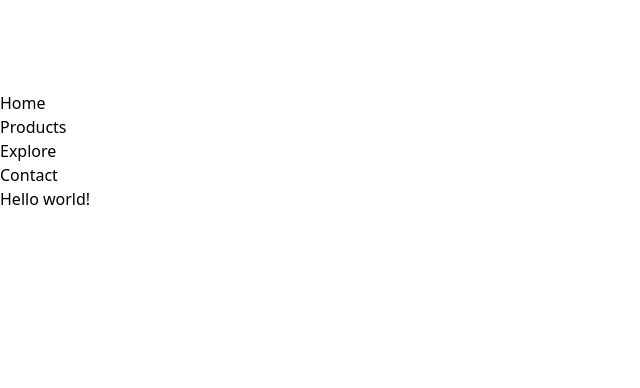
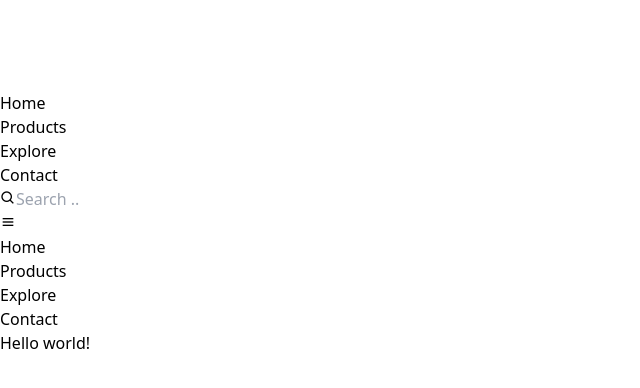
Before and after one commit to tivereidoro/navbar-practice, a React (Vite) app: page / in a window 1280 px wide. Shown: the top 388 px of the page, without its empty margins (0-640 px from the left). Built offline with nearby package versions, Linux system fonts and the light colour scheme.

Commit message:
Bugs bugs buggy

```diff
--- a/src/App.jsx
+++ b/src/App.jsx
@@ -1,12 +1,15 @@
+import { useState } from "react";
 import logo from "./assets/logo.png";
 
 export default function App() {
 
+  const [isMenuOpen, setIsMenuOpen] = useState(false)
+
   return (
-    <div className="w-full h-full absolute bg-gradient-to-r from-blue-400 to-emerald-400 app_container">
-      <header className="flex justify-between items-center text-black py-6 px-8 md:px-32 bg-white drop-shadow-md">
+    <div className="w-full h-full absolute bg-gradient-to-r from-blue-400 to-emerald-400">
+      <header className="flex justify-between items-center text-black py-6 px-8 md:px-32 bg-gray-400 drop-shadow-md">
         <a href="#">
-          <img src={logo} alt="header-logo" srcset="" className="w-52 hover:scale-105 transition-all" />
+          <img src={logo} alt="header-logo" className="w-52 hover:scale-100 transition-all" />
         </a>
 
         <ul className="hidden xl:flex items-center gap-12 font-semibold text-base">
@@ -16,8 +19,20 @@ export default function App() {
           <li className="p-3 hover:bg-sky-400 hover:text-white rounded-md transition-all cursor-pointer">Contact</li>
         </ul>
 
-        <div className="relative hidden md:flex items-center justify-center gap-3">
+        <div className="relative invisible md:flex items-center justify-center gap-3">
+          <i className="bx bx-search absolute left-3 text-2xl text-gray-500"></i>
+          <input type="text" className="py-2 pl-10 rounded-xl border-2 border-blue-300 focus:bg-slate-100 focus:outline-sky-500" placeholder="Search .." />
+        </div>
 
+        <i className="bx bx-menu xl:hidden block text-5xl cursor-pointer" onClick={() => setIsMenuOpen(!isMenuOpen)}></i>
+
+        <div className={`absolute xl:hidden top-24 left-0 w-full bg-white flex flex-col items-center gap-6 font-semibold text-lg transform transition-transform ${isMenuOpen ? "opacity-100" : "opacity-0"}`} style={{ transition: "transform 0.3s ease, opacity 0.3s ease" }}>
+          <ul>
+            <li className="list-none w-full text-center p-4 hover:bg-sky-400 hover:text-white transition-all cursor-pointer">Home</li>
+            <li className="list-none w-full text-center p-4 hover:bg-sky-400 hover:text-white transition-all cursor-pointer">Products</li>
+            <li className="list-none w-full text-center p-4 hover:bg-sky-400 hover:text-white transition-all cursor-pointer">Explore</li>
+            <li className="list-none w-full text-center p-4 hover:bg-sky-400 hover:text-white transition-all cursor-pointer">Contact</li>
+          </ul>
         </div>
       </header>
 
```
